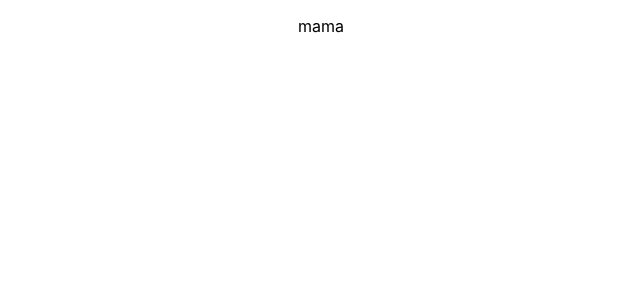
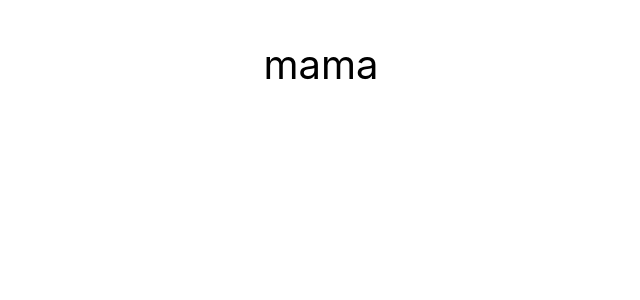
Before and after one commit to marcianoo21/commerz-widget, a React (Create React App) app in the folder collabapp/: page / in a window 1280 px wide. Shown: the top 300 px of the page, without its empty margins (319-959 px from the left). Built offline with nearby package versions, Linux system fonts and the light colour scheme.

Commit message:
structure

```diff
--- a/collabapp/src/App.js
+++ b/collabapp/src/App.js
@@ -1,5 +1,5 @@
-import logo from './logo.svg'
-import './App.css'
+import logo from './assets/images/logo.svg'
+import './styles/App.css'
 
 function App() {
 	return (
--- a/collabapp/src/index.js
+++ b/collabapp/src/index.js
@@ -1,6 +1,6 @@
 import React from 'react';
 import ReactDOM from 'react-dom/client';
-import './index.css';
+import './styles/index.css';
 import App from './App';
 import reportWebVitals from './reportWebVitals';
 
--- a/collabapp/src/App.css
+++ b/collabapp/src/styles/App.css
@@ -28,6 +28,15 @@
   color: #61dafb;
 }
 
+header {
+  background-color: #282c34;
+  padding: 20px;
+  color: white;
+}
+
+p {
+  font-size: 40px;
+}
 @keyframes App-logo-spin {
   from {
     transform: rotate(0deg);
```
Also changed, not shown: collabapp/src/setupTests.js (deleted, +0 -5 lines), collabapp/src/assets/images/logo.svg (renamed from collabapp/src/logo.svg), collabapp/src/styles/index.css (renamed from collabapp/src/index.css), 1 other file (tests, documents, lock files or other folders).
